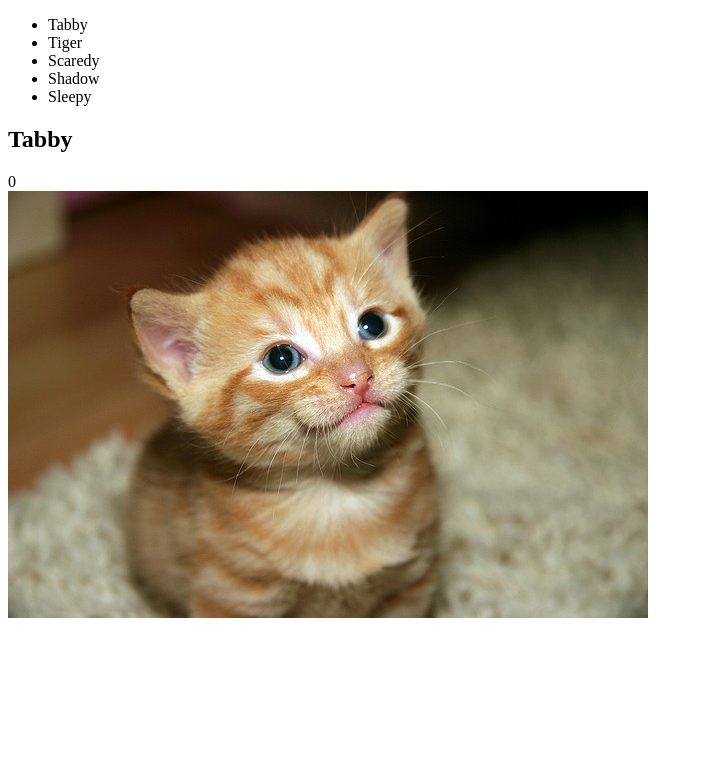
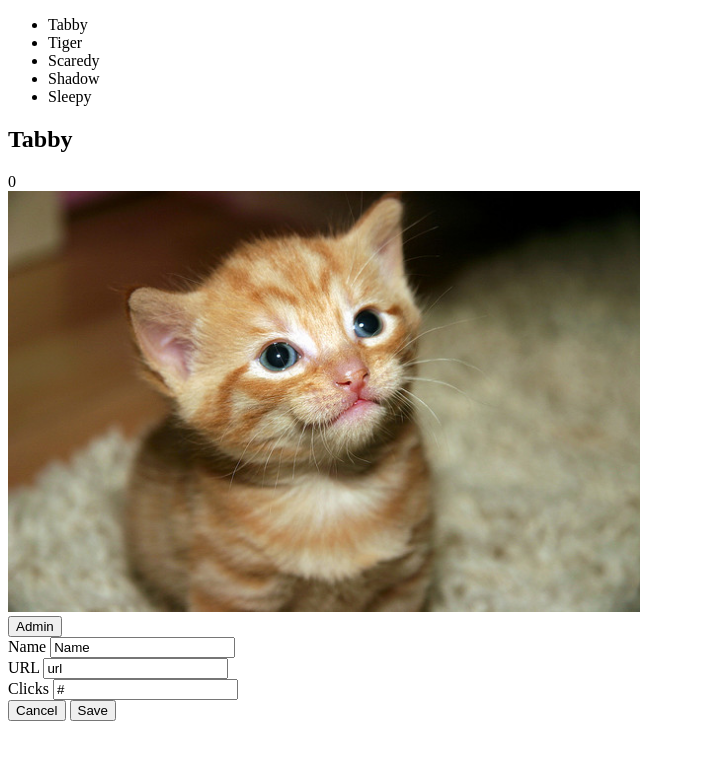
Before and after one commit to cwm-weimingfj/clicker-premium-pro, a plain HTML site: page index.html in a window 1280 px wide. Shown: the whole page, without its empty margins (0-703 px from the left). Drawn offline with Linux system fonts and the light colour scheme.

Commit message:
Update html
add admin area

```diff
--- a/index.html
+++ b/index.html
@@ -1,16 +1,45 @@
 <!DOCTYPE html>
 <html lang="en">
+
 <head>
     <meta charset="UTF-8">
     <title>Cat Clicker</title>
+    <style media="screen">
+        #cat-img {
+            width: 50%;
+        }
+    </style>
 </head>
+
 <body>
     <ul id="cat-list"></ul>
+
     <div id="cat">
         <h2 id="cat-name"></h2>
         <div id="cat-count"></div>
         <img id="cat-img" src="" alt="cute cat">
+
+        <div id="admin">
+            <div id="admin-button-panel">
+                <button type="button" name="admin-button">Admin</button>
+            </div>
+
+            <div id="admin-content-panel">
+                    <label for="catnameinput">Name</label>
+                    <input id="catnameinput" type="text" name="" value="Name"><br>
+
+                    <label for="caturlinput">URL</label>
+                    <input id="caturlinput" type="text" name="" value="url"><br>
+
+                    <label for="catclicksinput">Clicks</label>
+                    <input id="catclicksinput" type="text" name="" value="#"><br>
+
+                    <button type="button" name="admin-cancel">Cancel</button>
+                    <button type="button" name="admin-save">Save</button>
+            </div>
+        </div>
     </div>
     <script src="js/app.js"></script>
 </body>
+
 </html>
```
